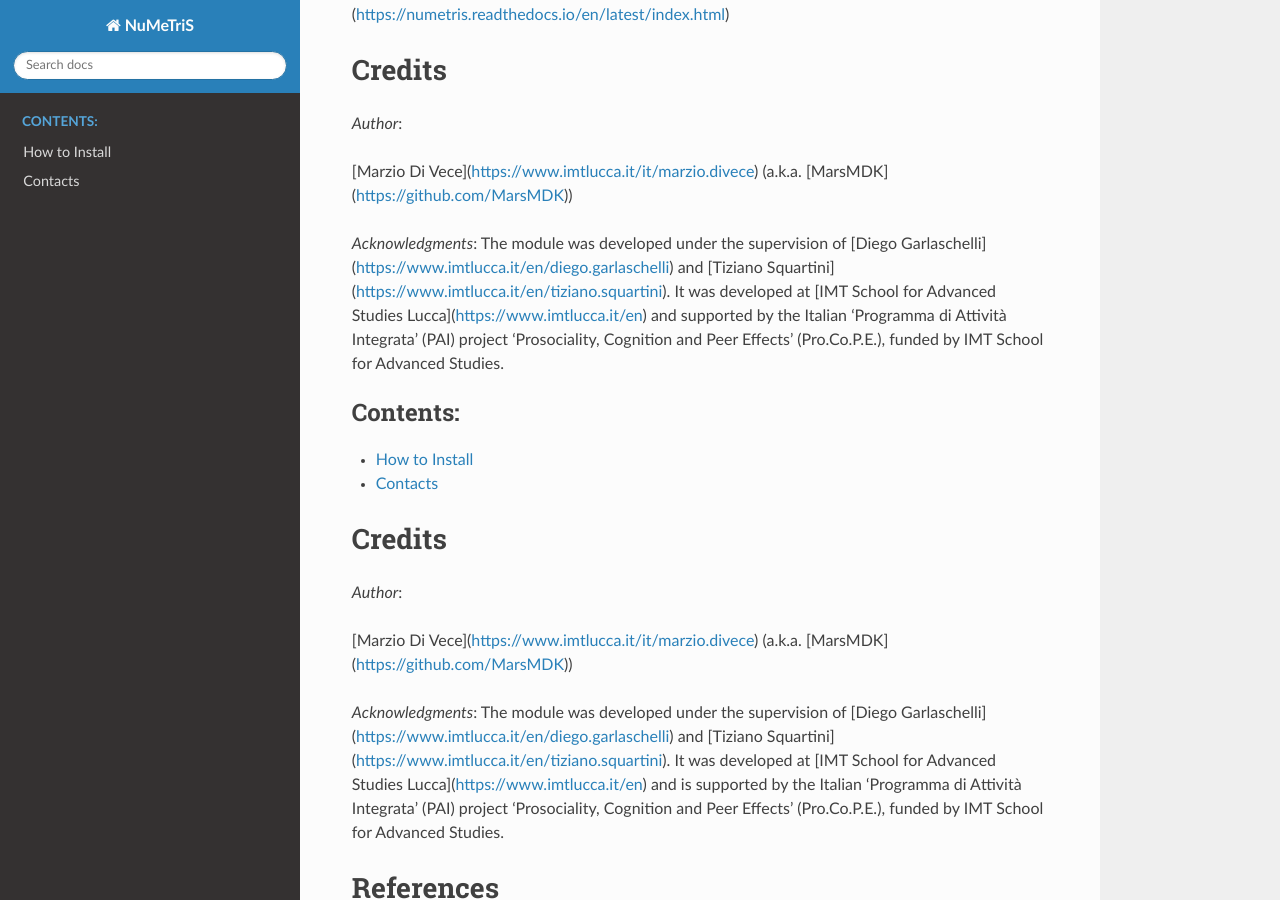
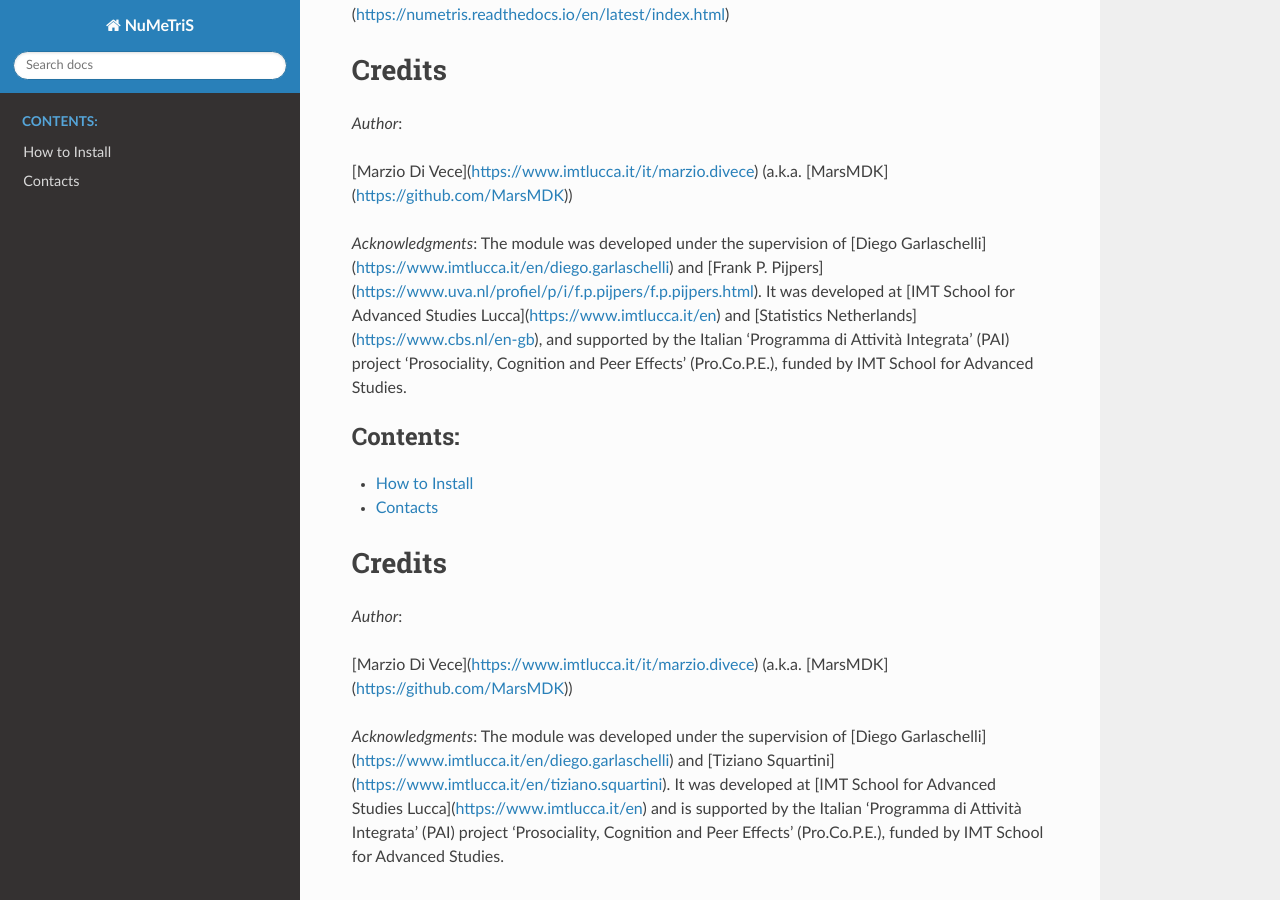
Before and after one commit to MarsMDK/NuMeTriS, a Sphinx documentation site: the page built from docs/source/index.rst, in a window 1280 px wide and 900 px high, scrolled down 4455 px. Built offline with Sphinx 7.4.7 and the Read the Docs theme 2.0.0, drawn with Linux system fonts in a browser that asks for light colours; pages that are not in the unit, such as notebooks, are missing from menus.

Commit message:
Update index.rst

```diff
--- a/docs/source/index.rst
+++ b/docs/source/index.rst
@@ -179,8 +179,8 @@ Credits
 [Marzio Di Vece](https://www.imtlucca.it/it/marzio.divece) (a.k.a. [MarsMDK](https://github.com/MarsMDK))
 
 *Acknowledgments*:
-The module was developed under the supervision of [Diego Garlaschelli](https://www.imtlucca.it/en/diego.garlaschelli) and [Tiziano Squartini](https://www.imtlucca.it/en/tiziano.squartini).
-It was developed at [IMT School for Advanced Studies Lucca](https://www.imtlucca.it/en) and
+The module was developed under the supervision of [Diego Garlaschelli](https://www.imtlucca.it/en/diego.garlaschelli) and [Frank P. Pijpers](https://www.uva.nl/profiel/p/i/f.p.pijpers/f.p.pijpers.html).
+It was developed at [IMT School for Advanced Studies Lucca](https://www.imtlucca.it/en) and [Statistics Netherlands](https://www.cbs.nl/en-gb), and
 supported by the Italian ‘Programma di Attività Integrata’ (PAI) project ‘Prosociality, Cognition and Peer Effects’ (Pro.Co.P.E.), funded by IMT School for Advanced Studies.
 
 
```
